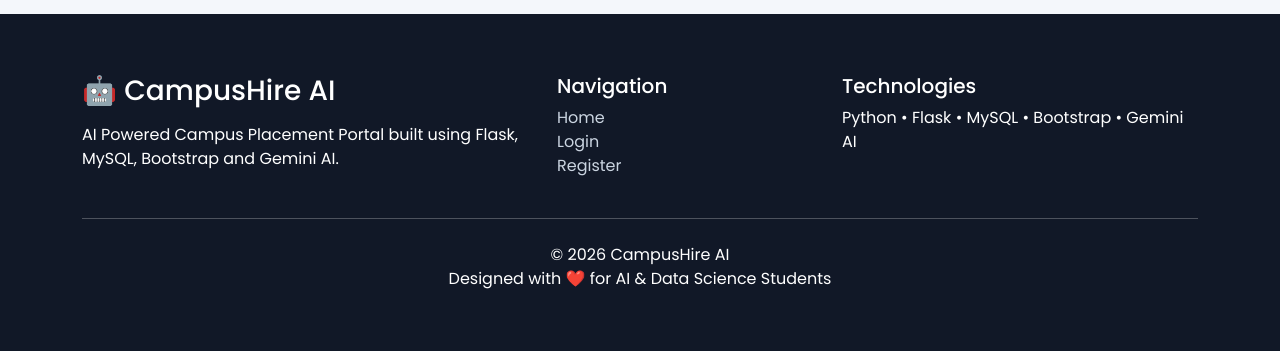
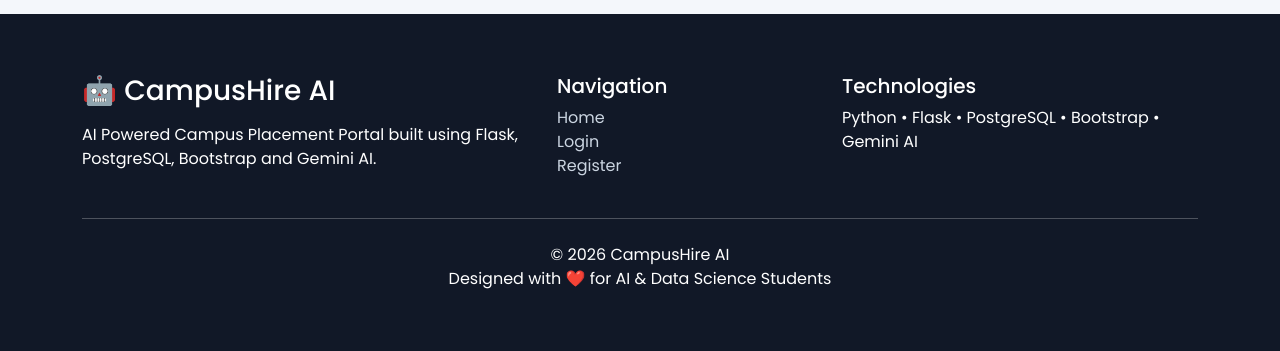
Before and after one commit to Nileshkamble2005/CampusHire-AI, a Flask app: page / in a window 1280 px wide. Shown: the part 2717-3068 px from the top of the page. Run offline with Flask 3, Linux system fonts and the light colour scheme; some libraries are stand-ins or nearby versions.

Commit message:
Fix: Update all MySQL references to PostgreSQL in README and index.html

```diff
--- a/templates/index.html
+++ b/templates/index.html
@@ -665,7 +665,7 @@
                     <p class="mt-3">
 
                         AI Powered Campus Placement Portal built using
-                        Flask, MySQL, Bootstrap and Gemini AI.
+                        Flask, PostgreSQL, Bootstrap and Gemini AI.
 
                     </p>
 
@@ -713,7 +713,7 @@
 
                     <p>
 
-                        Python • Flask • MySQL • Bootstrap • Gemini AI
+                        Python • Flask • PostgreSQL • Bootstrap • Gemini AI
 
                     </p>
 
```
Also changed, not shown: README.md.
